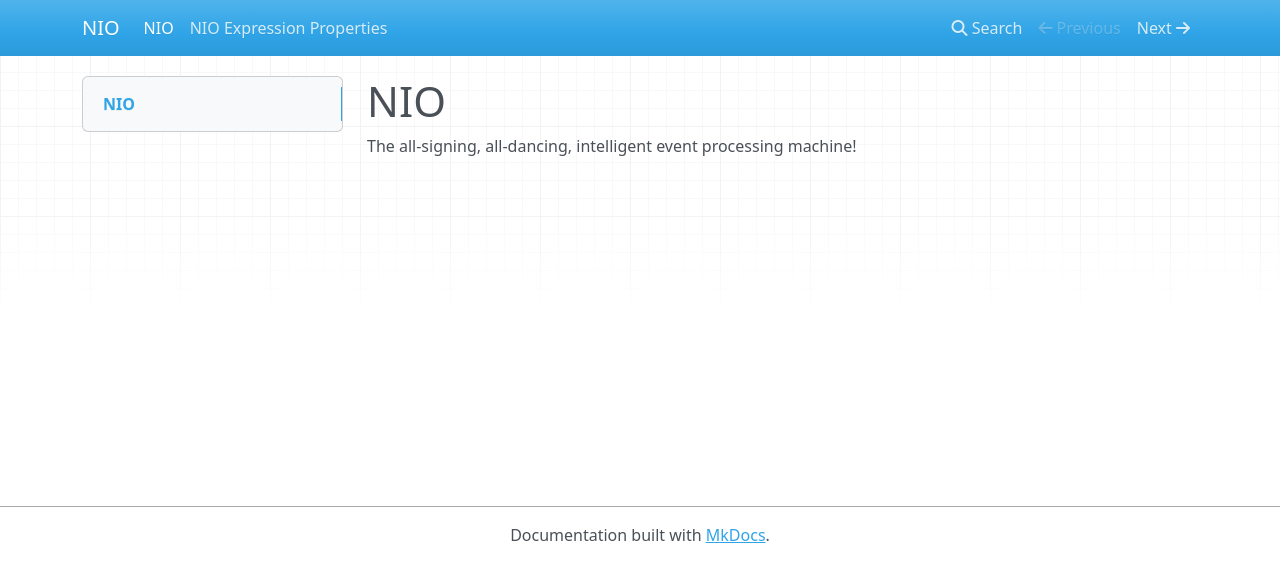
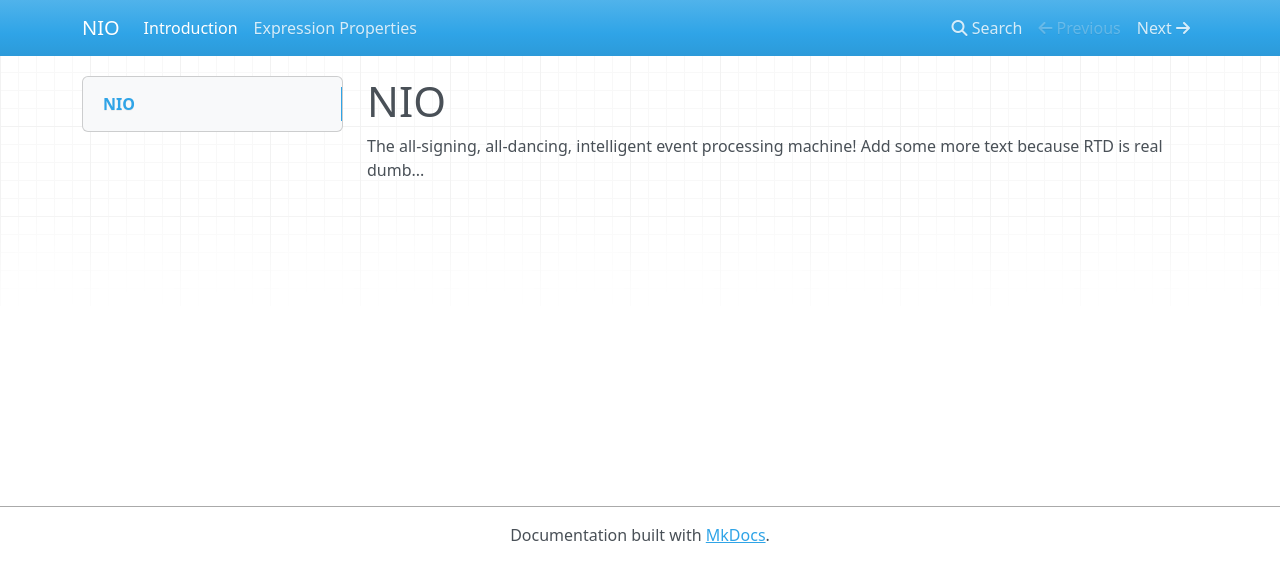
Before and after one commit to niolabs/docs, an MkDocs documentation site: the page built from docs/index.md, in a window 1280 px wide. Shown: the top 582 px of the page. Built offline with MkDocs 1.6.1, drawn with Linux system fonts in a browser that asks for light colours; nearby versions of some CDN libraries; old or Windows-style settings are respelled for this version of MkDocs.

Commit message:
Pages\!
Signed-off-by: Oren Leiman <oren@neutral.io>

```diff
--- a/docs/index.md
+++ b/docs/index.md
@@ -2,3 +2,4 @@ NIO
 ===
 
 The all-signing, all-dancing, intelligent event processing machine!
+Add some more text because RTD is real dumb...
--- a/mkdocs.yml
+++ b/mkdocs.yml
@@ -1 +1,4 @@
 site_name: NIO
+pages:
+- ['index.md', 'Introduction']
+- ['nio_script.md', 'Expression Properties']
```
